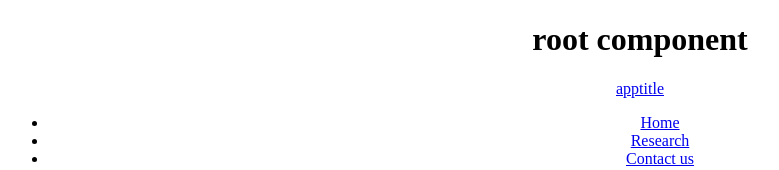
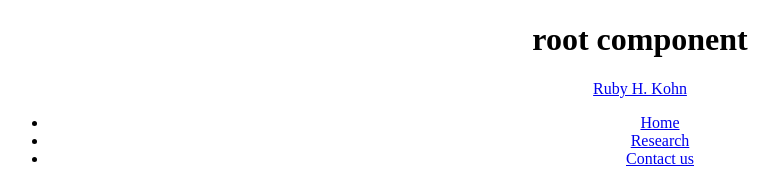
Before and after one commit to rubykohnsite/sourcecode, an Angular app in the folder rubykohn/: page / in a window 1280 px wide. Shown: the top 170 px of the page, without its empty margins (0-779 px from the left). Built offline with nearby package versions, Linux system fonts and the light colour scheme.

Commit message:
new icon

```diff
--- a/rubykohn/src/app/nav/nav.component.html
+++ b/rubykohn/src/app/nav/nav.component.html
@@ -1,6 +1,6 @@
 <header>
   <div class="container">
-    <a routerLink="/">apptitle</a>
+    <a routerLink="/">Ruby H. Kohn</a>
     <nav>
       <ul>
         <li><a routerLink="/">Home</a></li>
```
Also changed, not shown: 1 other file (tests, documents, lock files or other folders).
